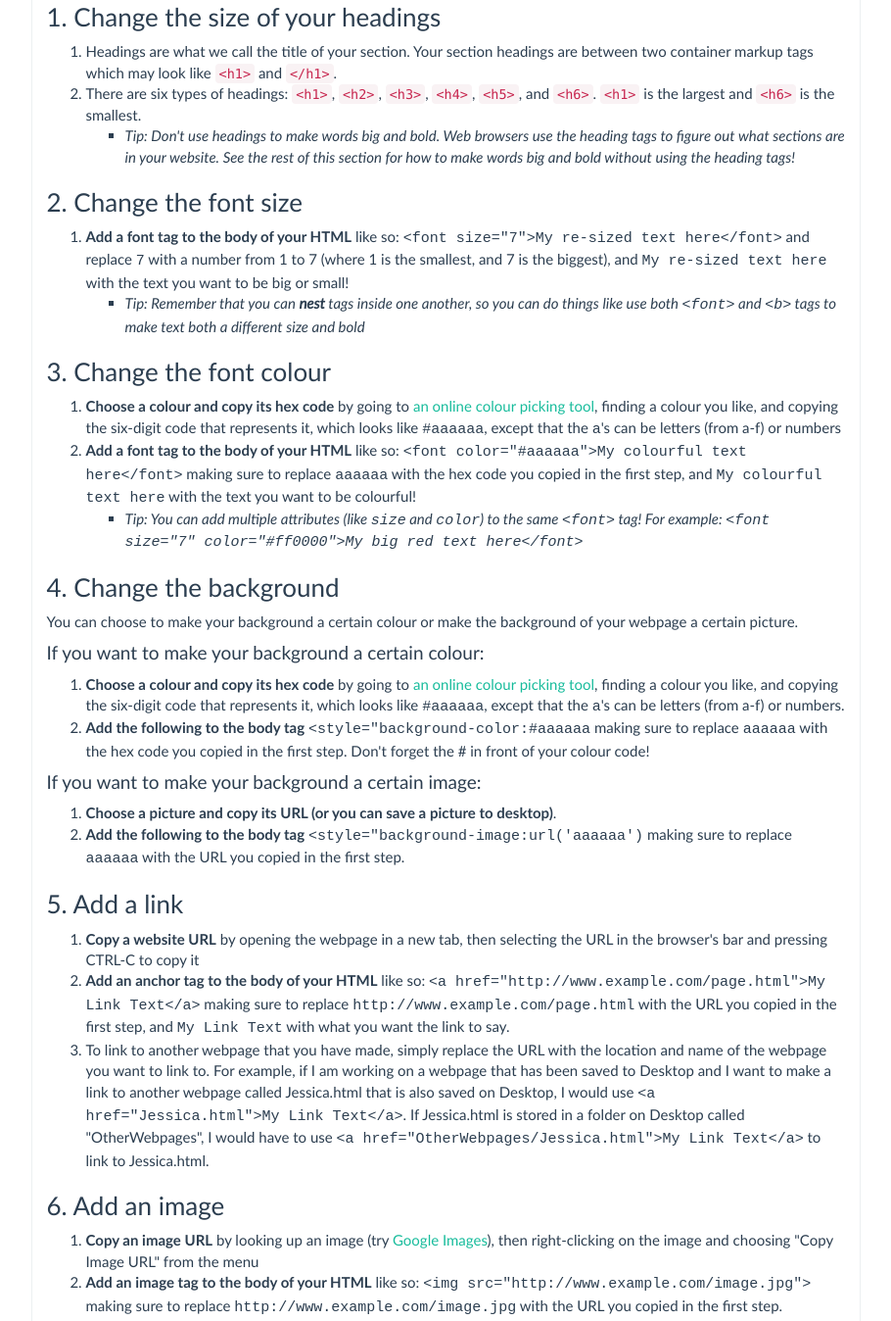
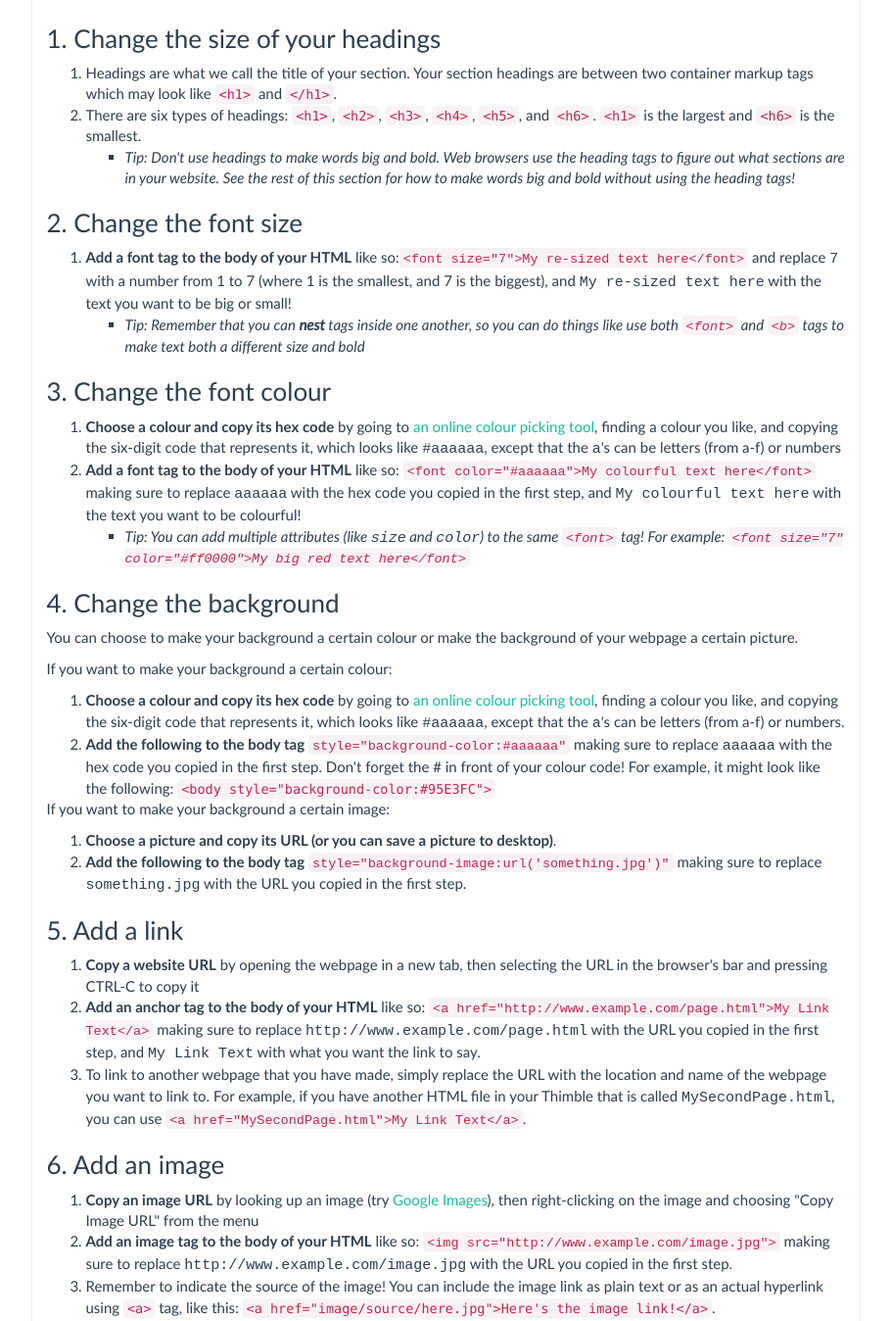
Before and after one commit to kimalser/physcscamp, a plain HTML site: page html.html in a window 1280 px wide. Shown: the part 2605-3953 px from the top of the page at 98% size, without its empty margins (331-1241 px from the left). Drawn offline with Linux system fonts and the light colour scheme.

Commit message:
edited website, included more information and fixed code snippets

```diff
--- a/html.html
+++ b/html.html
@@ -101,6 +101,7 @@ Extended by Jessica Wong in 2016. Extended and largely modified by Alexandra Kim
 					</div>
 					<br>
 					<ul>
+					<li><b>Let's break down the code above tag by tag.</b></li>
 					<li>The line <code>&lt;!DOCTYPE html&gt;</code> tells a browser which version of HTML the webpage is written in but in HTML5 (that we are using), you just write <code>&lt;!DOCTYPE html&gt;</code> without specifying any particular version.</li>
 					<li>The <code>&lt;html&gt;</code> tag tells the browser that it is an HTML document. It also serves as a container for all other HTML elements.</li>
 					<li>And just like us, all HTML documents have a <code>&lt;head&gt;</code> and a <code>&lt;body&gt;</code>. Inside a <code>&lt;head&gt;</code> tag, we can specify ...
@@ -151,9 +152,9 @@ Extended by Jessica Wong in 2016. Extended and largely modified by Alexandra Kim
 				<a name="change-font-size"></a>
 				<h3>2. Change the font size</h3>
 				<ol>
-					<li><strong>Add a font tag to the body of your HTML</strong> like so: <tt>&lt;font size="7"&gt;My re-sized text here&lt;/font&gt;</tt> and replace <tt>7</tt> with a number from 1 to 7 (where 1 is the smallest, and 7 is the biggest), and <tt>My re-sized text here</tt> with the text you want to be big or small!
+					<li><strong>Add a font tag to the body of your HTML</strong> like so:<code><tt>&lt;font size="7"&gt;My re-sized text here&lt;/font&gt;</tt></code> and replace <tt>7</tt> with a number from 1 to 7 (where 1 is the smallest, and 7 is the biggest), and <tt>My re-sized text here</tt> with the text you want to be big or small!
 					<ul>
-						<li><i>Tip: Remember that you can <strong>nest</strong> tags inside one another, so you can do things like use both <tt>&lt;font&gt;</tt> and <tt>&lt;b&gt;</tt> tags to make text both a different size and bold</i></li>
+						<li><i>Tip: Remember that you can <strong>nest</strong> tags inside one another, so you can do things like use both <code><tt>&lt;font&gt;</tt></code> and <code><tt>&lt;b&gt;</tt></code> tags to make text both a different size and bold</i></li>
 					</ul>
 					</li>
 				</ol>
@@ -162,9 +163,9 @@ Extended by Jessica Wong in 2016. Extended and largely modified by Alexandra Kim
 				<h3>3. Change the font colour</h3>
 				<ol>
 					<li><strong>Choose a colour and copy its hex code</strong> by going to <a href="http://www.colorpicker.com/" target="_blank">an online colour picking tool</a>, finding a colour you like, and copying the six-digit code that represents it, which looks like <tt>#aaaaaa</tt>, except that the <tt>a</tt>'s can be letters (from a-f) or numbers</li>
-					<li><strong>Add a font tag to the body of your HTML</strong> like so: <tt>&lt;font color="#aaaaaa"&gt;My colourful text here&lt;/font&gt;</tt> making sure to replace <tt>aaaaaa</tt> with the hex code you copied in the first step, and <tt>My colourful text here</tt> with the text you want to be colourful!
+					<li><strong>Add a font tag to the body of your HTML</strong> like so: <code><tt>&lt;font color="#aaaaaa"&gt;My colourful text here&lt;/font&gt;</tt></code> making sure to replace <tt>aaaaaa</tt> with the hex code you copied in the first step, and <tt>My colourful text here</tt> with the text you want to be colourful!
 					<ul>
-						<li><i>Tip: You can add multiple attributes (like <tt>size</tt> and <tt>color</tt>) to the same <tt>&lt;font&gt;</tt> tag! For example: <tt>&lt;font size="7" color="#ff0000"&gt;My big red text here&lt;/font&gt;</tt></i></li>
+						<li><i>Tip: You can add multiple attributes (like <tt>size</tt> and <tt>color</tt>) to the same <code><tt>&lt;font&gt;</tt></code> tag! For example: <code><tt>&lt;font size="7" color="#ff0000"&gt;My big red text here&lt;/font&gt;</tt></code></i></li>
 					</ul>
 					</li>
 
@@ -174,31 +175,32 @@ Extended by Jessica Wong in 2016. Extended and largely modified by Alexandra Kim
 				<h3>4. Change the background</h3>
 				<p>You can choose to make your background a certain colour or make the background of your webpage a certain picture.</p>
 
-				<h4>If you want to make your background a certain colour:</h4>
+				<p>If you want to make your background a certain colour:</p>
 				<ol>
 					<li><strong>Choose a colour and copy its hex code</strong> by going to <a href="http://www.colorpicker.com/" target="_blank">an online colour picking tool</a>, finding a colour you like, and copying the six-digit code that represents it, which looks like <tt>#aaaaaa</tt>, except that the <tt>a</tt>'s can be letters (from a-f) or numbers.</li>
-					<li><strong>Add the following to the body tag</strong> <tt>&lt;style="background-color:#aaaaaa</tt> making sure to replace <tt>aaaaaa</tt> with the hex code you copied in the first step. Don't forget the # in front of your colour code!</li>
+					<li><strong>Add the following to the body tag</strong> <code><tt>style="background-color:#aaaaaa"</tt></code> making sure to replace <tt>aaaaaa</tt> with the hex code you copied in the first step. Don't forget the # in front of your colour code! For example, it might look like the following: <code>&lt;body style="background-color:#95E3FC"&gt;</code></li>
 				</ol>
 
-				<h4>If you want to make your background a certain image:</h4>
+				<p>If you want to make your background a certain image:</p>
 				<ol>
 					<li><strong>Choose a picture and copy its URL (or you can save a picture to desktop)</strong>.</li>
-					<li><strong>Add the following to the body tag</strong> <tt>&lt;style="background-image:url('aaaaaa')</tt> making sure to replace <tt>aaaaaa</tt> with the URL you copied in the first step.</li>
+					<li><strong>Add the following to the body tag</strong> <code><tt>style="background-image:url('something.jpg')"</tt></code> making sure to replace <tt>something.jpg</tt> with the URL you copied in the first step.</li>
 				</ol>
 
 				<a name="add-a-link"></a>
 				<h3>5. Add a link</h3>
 				<ol>
 					<li><strong>Copy a website URL</strong> by opening the webpage in a new tab, then selecting the URL in the browser's bar and pressing CTRL-C to copy it</li>
-					<li><strong>Add an anchor tag to the body of your HTML</strong> like so: <tt>&lt;a href="http://www.example.com/page.html"&gt;My Link Text&lt;/a&gt;</tt> making sure to replace <tt>http://www.example.com/page.html</tt> with the URL you copied in the first step, and <tt>My Link Text</tt> with what you want the link to say.</li>
-					<li>To link to another webpage that you have made, simply replace the URL with the location and name of the webpage you want to link to. For example, if I am working on a webpage that has been saved to Desktop and I want to make a link to another webpage called Jessica.html that is also saved on Desktop, I would use <tt>&lt;a href="Jessica.html"&gt;My Link Text&lt;/a&gt;</tt>. If Jessica.html is stored in a folder on Desktop called "OtherWebpages", I would have to use <tt>&lt;a href="OtherWebpages/Jessica.html"&gt;My Link Text&lt;/a&gt;</tt> to link to Jessica.html.
+					<li><strong>Add an anchor tag to the body of your HTML</strong> like so: <code><tt>&lt;a href="http://www.example.com/page.html"&gt;My Link Text&lt;/a&gt;</tt></code> making sure to replace <tt>http://www.example.com/page.html</tt> with the URL you copied in the first step, and <tt>My Link Text</tt> with what you want the link to say.</li>
+					<li>To link to another webpage that you have made, simply replace the URL with the location and name of the webpage you want to link to. For example, if you have another HTML file in your Thimble that is called <tt>MySecondPage.html</tt>, you can use <code><tt>&lt;a href="MySecondPage.html"&gt;My Link Text&lt;/a&gt;</tt></code>.
 				</li></ol>
 
 				<a name="add-an-image"></a>
 				<h3>6. Add an image</h3>
 				<ol>
 					<li><strong>Copy an image URL</strong> by looking up an image (try <a href="http://images.google.com/" target="_blank">Google Images</a>), then right-clicking on the image and choosing "Copy Image URL" from the menu</li>
-					<li><strong>Add an image tag to the body of your HTML</strong> like so: <tt>&lt;img src="http://www.example.com/image.jpg"&gt;</tt> making sure to replace <tt>http://www.example.com/image.jpg</tt> with the URL you copied in the first step.</li>
+					<li><strong>Add an image tag to the body of your HTML</strong> like so: <code><tt>&lt;img src="http://www.example.com/image.jpg"&gt;</tt></code> making sure to replace <tt>http://www.example.com/image.jpg</tt> with the URL you copied in the first step.</li>
+					<li>Remember to indicate the source of the image! You can include the image link as plain text or as an actual hyperlink using <code>&lt;a&gt;</code> tag, like this: <code>&lt;a href="image/source/here.jpg"&gt;Here's the image link!&lt;/a&gt;</code>.</li>
 				</ol>
 
 				<a name="add-a-video"></a>
@@ -206,6 +208,7 @@ Extended by Jessica Wong in 2016. Extended and largely modified by Alexandra Kim
 				<ol>
 					<li><strong>Go to <a href="http://www.youtube.com/" target="_blank">YouTube</a> and choose a video</strong></li>
 					<li><strong>Copy the embed code</strong> by right-clicking on the video and choosing "Copy Embed Code"</li>
+					<li>The copied code will look something like this: <code><tt>&lt;iframe width="640" height="360" src="https://www.youtube.com/embed/jofNR_WkoCE" frameborder="0" allow="autoplay; encrypted-media" allowfullscreen&gt;&lt;/iframe&gt;</tt></code></li>
 					<li><strong>Paste the embed code</strong> into the body of your HTML file
 				</li></ol>
 
@@ -286,6 +289,7 @@ Extended by Jessica Wong in 2016. Extended and largely modified by Alexandra Kim
 					     <font class="property-name">height:</font> <font class="value-name">auto</font>;<br>
 					}<br><br>
 
+
 					<div class="alert alert-dismissable alert-info" role="alert">
 						<button type="button" class="close" data-dismiss="alert" aria-label="Close"><span aria-hidden="true">×</span></button>
 						<strong>Pro Tip!</strong> Notice that when we use classes (as opposed to tag names) we put a period before the name to indicate that it is not actually a tag name but a class name.
@@ -296,7 +300,8 @@ Extended by Jessica Wong in 2016. Extended and largely modified by Alexandra Kim
 
 					<img class="small-image" src="assets/imgs/fox.jpg"/>
 					<img class="medium-image" src="assets/imgs/fox.jpg"/>
-
+					<br>
+					<a href="https://i.pinimg.com/736x/53/ed/4a/53ed4a4f0c616f1db88aeb9f28a1ea73--fox-sketch-sketch-drawing.jpg">Here's the link for the cute fox above!</a>
 					</li>
 					<li class="list-group-item">
 					<h4>How to change style of one item</h4>
```
Also changed, not shown: python.html (+1 -1 lines).
